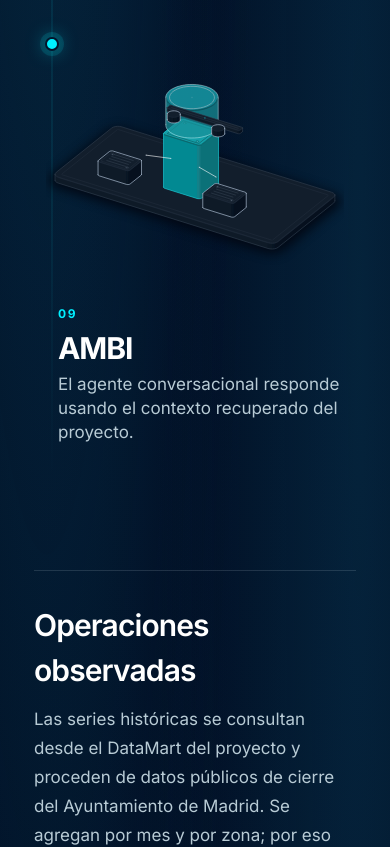
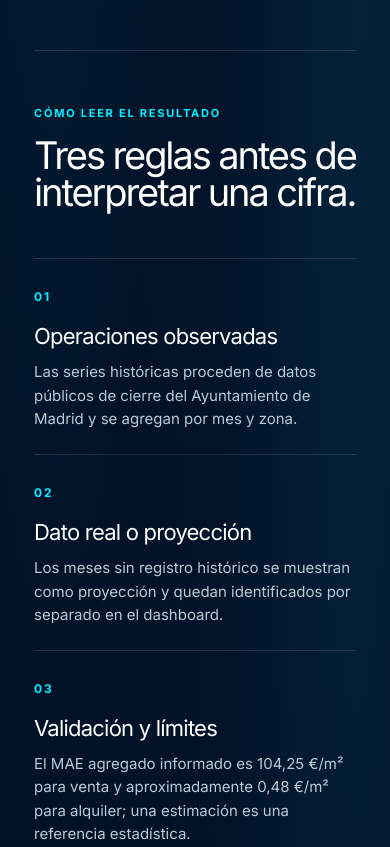
Before and after one commit to rodrigoapvigil/madrid-urban-intelligent, a Next.js app in the folder frontend/: page /metodologia in a window 390 px wide. Shown: the part 6100-6947 px from the top of the page. Built offline with nearby package versions, Linux system fonts and the light colour scheme.

Commit message:
Compact methodology route and facts table

```diff
--- a/frontend/app/metodologia/page.tsx
+++ b/frontend/app/metodologia/page.tsx
@@ -79,23 +79,28 @@ export default function MethodologyPage() {
               ))}
             </div>
           </section>
-          <section className="editorial-page__section">
-            <h2>Operaciones observadas</h2>
-            <p>
-              Las series históricas se consultan desde el DataMart del proyecto y proceden de datos públicos de cierre del Ayuntamiento de Madrid. Se agregan por mes y por zona; por eso una media de distrito o de Madrid describe la tendencia territorial agregada.
-            </p>
-          </section>
-          <section className="editorial-page__section">
-            <h2>Estimaciones y periodo</h2>
-            <p>
-              Los meses sin registro histórico pueden aparecer como proyección. El dashboard y el gráfico de portada etiquetan cada punto como dato real o proyección y muestran el mes y año de la observación más reciente disponible.
-            </p>
-          </section>
-          <section className="editorial-page__section">
-            <h2>Validación y límites</h2>
-            <p>
-              La memoria del proyecto informa un error absoluto medio (MAE) agregado de 104,25 €/m² para venta y aproximadamente 0,48 €/m² para alquiler en la evaluación final descrita. El rendimiento cambia por operación, zona y periodo. Una estimación debe leerse como referencia estadística, separada de las operaciones observadas.
-            </p>
+          <section className="methodology-facts" aria-labelledby="methodology-facts-title">
+            <div className="methodology-facts__heading">
+              <span className="editorial-page__eyebrow">Cómo leer el resultado</span>
+              <h2 id="methodology-facts-title">Tres reglas antes de interpretar una cifra.</h2>
+            </div>
+            <div className="methodology-facts__grid">
+              <article>
+                <span>01</span>
+                <h3>Operaciones observadas</h3>
+                <p>Las series históricas proceden de datos públicos de cierre del Ayuntamiento de Madrid y se agregan por mes y zona.</p>
+              </article>
+              <article>
+                <span>02</span>
+                <h3>Dato real o proyección</h3>
+                <p>Los meses sin registro histórico se muestran como proyección y quedan identificados por separado en el dashboard.</p>
+              </article>
+              <article>
+                <span>03</span>
+                <h3>Validación y límites</h3>
+                <p>El MAE agregado informado es 104,25 €/m² para venta y aproximadamente 0,48 €/m² para alquiler; una estimación es una referencia estadística.</p>
+              </article>
+            </div>
           </section>
           <p className="editorial-page__note">
             En el gráfico de evolución puedes abrir la tabla mensual para consultar el valor, la unidad y la etiqueta de cada punto auditado.
--- a/frontend/components/EditorialPage.css
+++ b/frontend/components/EditorialPage.css
@@ -143,8 +143,10 @@
 .methodology-sequence {
   position: relative;
   display: grid;
-  gap: 86px;
-  padding: 50px 0 24px;
+  grid-template-columns: minmax(0, 1fr) minmax(0, 1fr);
+  column-gap: 84px;
+  row-gap: 30px;
+  padding: 48px 0 24px;
 }
 
 .methodology-sequence::before {
@@ -161,8 +163,9 @@
 .methodology-phase {
   position: relative;
   z-index: 1;
-  width: min(760px, 78%);
-  margin: 26px auto -32px;
+  grid-column: 1 / -1;
+  width: min(780px, 100%);
+  margin: 12px auto 0;
   padding: 0 0 0 26px;
   border-left: 2px solid #00F0FF;
 }
@@ -193,15 +196,38 @@
 .methodology-step {
   position: relative;
   display: grid;
-  grid-template-columns: 1fr;
-  width: calc(50% - 34px);
-  gap: 22px;
+  grid-template-columns: minmax(0, 1.25fr) minmax(120px, .75fr);
+  width: 100%;
+  gap: 14px;
   margin: 0;
   padding: 0;
+  align-items: center;
+}
+
+.methodology-step:not(.is-reversed) {
+  grid-column: 2;
+  justify-self: start;
+}
+
+.methodology-step.is-reversed {
+  grid-column: 1;
+  grid-template-columns: minmax(120px, .75fr) minmax(0, 1.25fr);
   justify-self: end;
 }
 
-.methodology-step:nth-of-type(even) { justify-self: start; }
+.methodology-step.is-reversed .methodology-step__art { order: 2; }
+.methodology-step.is-reversed .methodology-step__copy { order: 1; }
+
+.methodology-step:nth-of-type(even) { justify-self: initial; }
+.methodology-step:not(.is-reversed)::after {
+  left: -50px;
+  right: auto;
+}
+
+.methodology-step.is-reversed::after {
+  right: -50px;
+  left: auto;
+}
 .methodology-step::after {
   content: '';
   position: absolute;
@@ -213,8 +239,6 @@
   background: #00F0FF;
   box-shadow: 0 0 0 5px rgba(0, 240, 255, 0.12), 0 0 18px rgba(0, 240, 255, 0.55);
 }
-.methodology-step:nth-of-type(odd)::after { right: -42px; }
-.methodology-step:nth-of-type(even)::after { left: -42px; }
 
 .methodology-step__art {
   overflow: hidden;
@@ -269,6 +293,61 @@
   letter-spacing: .14em;
 }
 
+.methodology-facts {
+  margin-top: clamp(64px, 8vw, 116px);
+  padding-top: 48px;
+  border-top: 1px solid rgba(186, 204, 214, 0.16);
+}
+
+.methodology-facts__heading h2 {
+  max-width: 820px;
+  margin: 14px 0 0;
+  color: #FFFFFF;
+  font-size: clamp(38px, 5vw, 72px);
+  line-height: .96;
+  letter-spacing: -.055em;
+}
+
+.methodology-facts__grid {
+  display: grid;
+  grid-template-columns: repeat(3, minmax(0, 1fr));
+  margin-top: 48px;
+}
+
+.methodology-facts article {
+  min-height: 190px;
+  padding: 10px 28px 20px;
+  border-left: 1px solid rgba(186, 204, 214, 0.16);
+}
+
+.methodology-facts article:first-child {
+  padding-left: 0;
+  border-left: 0;
+}
+
+.methodology-facts article > span {
+  color: #00F0FF;
+  font-size: 12px;
+  font-weight: 800;
+  letter-spacing: .16em;
+}
+
+.methodology-facts h3 {
+  margin: 18px 0 12px;
+  color: #FFFFFF;
+  font-size: clamp(22px, 2.2vw, 32px);
+  line-height: 1.05;
+  letter-spacing: -.035em;
+}
+
+.methodology-facts p {
+  max-width: 330px;
+  margin: 0;
+  color: #B8CBD5;
+  font-size: 15px;
+  line-height: 1.55;
+}
+
 @media (max-width: 640px) {
   .methodology-anatomy {
     margin-right: -18px;
@@ -283,6 +362,16 @@
     padding: 12px;
     justify-self: center;
   }
+  .methodology-sequence {
+    grid-template-columns: 1fr;
+    row-gap: 34px;
+  }
+  .methodology-step:not(.is-reversed),
+  .methodology-step.is-reversed {
+    grid-column: 1;
+  }
+  .methodology-step.is-reversed .methodology-step__art,
+  .methodology-step.is-reversed .methodology-step__copy { order: initial; }
   .methodology-sequence::before { left: 18px; }
   .methodology-step::after,
   .methodology-step:nth-of-type(odd)::after,
@@ -292,6 +381,14 @@
   .methodology-phase h3 { font-size: 42px; }
   .methodology-step.is-reversed .methodology-step__art,
   .methodology-step.is-reversed .methodology-step__copy { order: initial; }
+  .methodology-facts__grid { grid-template-columns: 1fr; gap: 0; }
+  .methodology-facts article,
+  .methodology-facts article:first-child {
+    min-height: 0;
+    padding: 24px 0;
+    border-top: 1px solid rgba(186, 204, 214, 0.16);
+    border-left: 0;
+  }
 }
 
 .editorial-page__section {
@@ -412,7 +509,7 @@
 .editorial-page.editorial-page--methodology .editorial-page__actions a:not(.editorial-page__button) { color: #00F0FF; }
 
 .methodology-anatomy img { width: 115%; max-width: none; margin-left: -7.5%; }
-.methodology-step__art img { width: 122%; max-width: none; margin-left: -11%; }
+.methodology-step__art img { width: 140%; max-width: none; margin-left: -20%; }
 
 @media (max-width: 640px) {
   .methodology-anatomy img { width: 128%; margin-left: -14%; }
```
